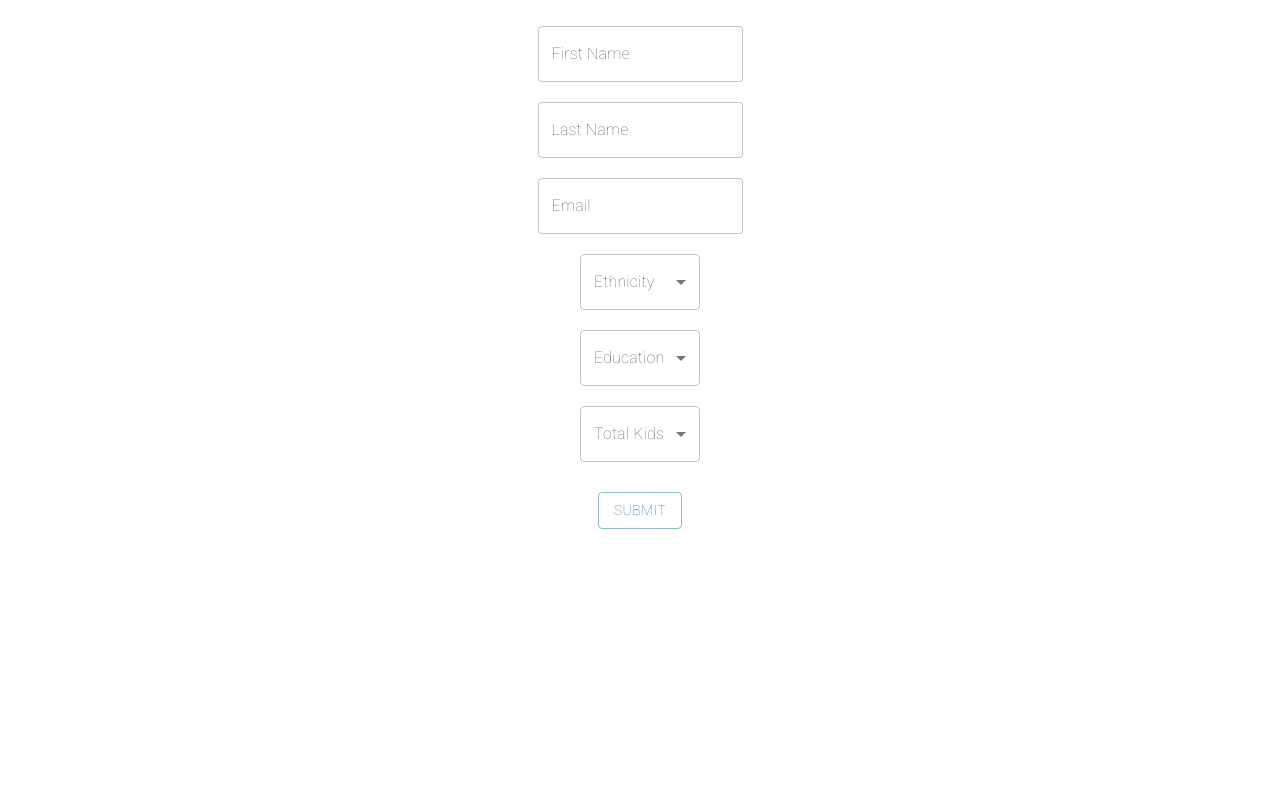
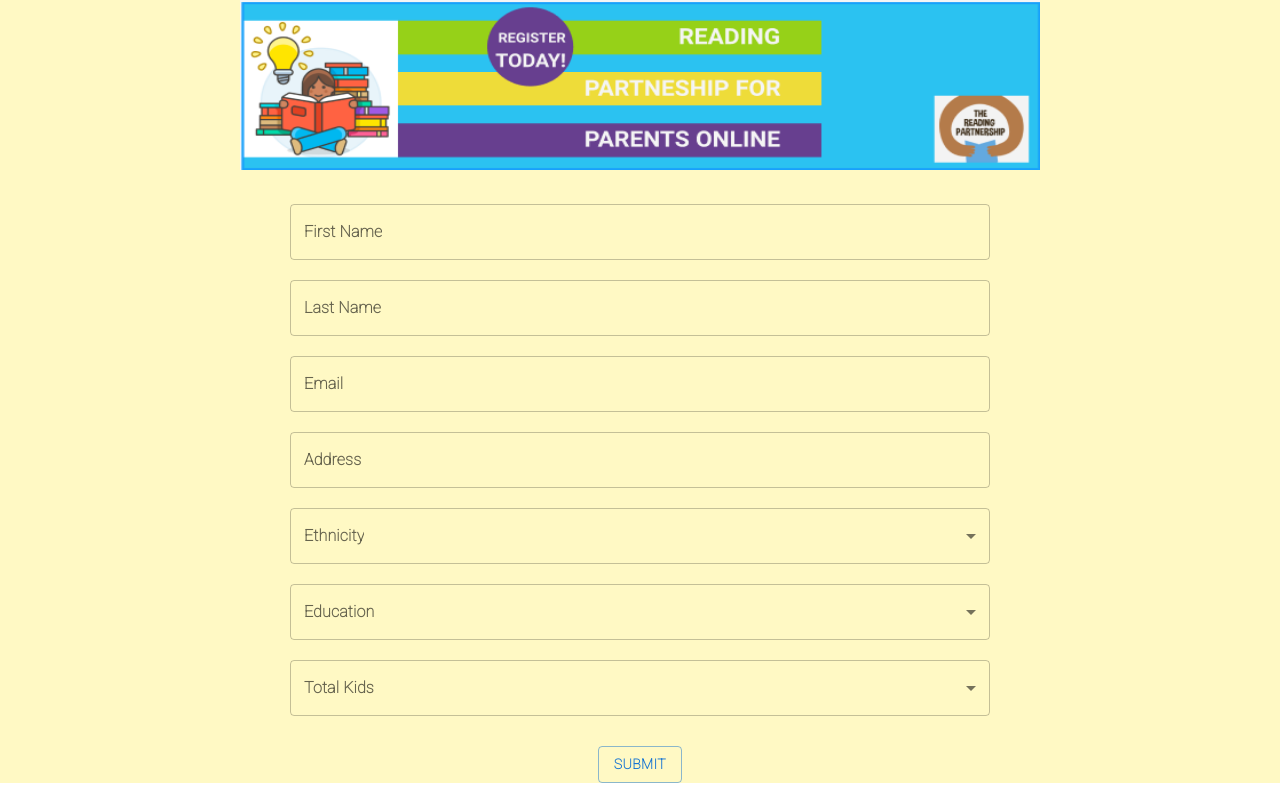
Before and after one commit to hieetesh/trp-group4-frontend, a React (Create React App) app: page /application in a window 1280 px wide. Built offline with nearby package versions, Linux system fonts and the light colour scheme.

Commit message:
updated application page

```diff
--- a/src/components/application.jsx
+++ b/src/components/application.jsx
@@ -7,26 +7,39 @@
 import MenuItem from '@mui/material/MenuItem';
 import FormControl from '@mui/material/FormControl';
 import Select from '@mui/material/Select';
+import { lightBlue, yellow } from '@mui/material/colors';
+import { ClassNames } from '@emotion/react';
+
 
 const container = {
     width:"100%",
     height:"auto",
-    // border: "2px solid black",
+    //border: "2px solid black",
     padding: "1rem",
     textAlign: "center",
+    backgroundColor: "yellow",
 };
 
 const field = {
     // display: "block",
-    textAlign: "center",
+    textAlign: "left",
     margin: "10px auto",
+    width: 700
+
 }
 
 const button = {
     display: "block",
     textAlign: "center",
     margin: "20px auto",
+    fontWeight: 'bold'
 }
+
+const style1={
+    marginLeft: 220,
+    marginRight: 220
+};
+
 
 
 
@@ -39,13 +52,20 @@
     };
 
     return (
-        <div style={container}>
+        <div style={{backgroundColor: '#fff9c4', width:"100%", height:"auto",// border: "2px solid black",padding: "1rem",
+        textAlign: "center"}}>
+            <img style={style1} src='images/banner.png' width="800" height="170"></img>
             <form>
+                <br/>
                 <TextField
                     style={field}
                     id="outlined-helperText"
                     label="First Name"
                     defaultValue=""
+                    InputLabelProps ={{
+                       style: { fontWeight: 'bold'}
+
+                    }}
                     // helperText="Some important text"
                 />
                 <br/>
@@ -54,6 +74,9 @@
                     id="outlined-helperText"
                     label="Last Name"
                     defaultValue=""
+                    InputLabelProps ={{
+                        style: { fontWeight: 'bold'}
+                     }}
                     // helperText="Some important text"
                 />
                 <br/>
@@ -63,12 +86,27 @@
                     id="outlined-helperText"
                     label="Email"
                     defaultValue=""
+                    InputLabelProps ={{
+                        style: { fontWeight: 'bold'}
+                     }}
+                    // helperText="Some important text"
+                />
+                <br/>
+
+                <TextField
+                    style={field}
+                    id="outlined-helperText"
+                    label="Address"
+                    defaultValue=""
+                    InputLabelProps ={{
+                        style: { fontWeight: 'bold'}
+                     }}
                     // helperText="Some important text"
                 />
                 <br/>
 
                 <FormControl style={field} sx={{ m: 1, minWidth: 120 }}>
-                    <InputLabel id="demo-simple-select-helper-label">Ethnicity</InputLabel>
+                    <InputLabel style={{fontWeight: 'bold'}} id="demo-simple-select-helper-label">Ethnicity</InputLabel>
                     <Select
                     labelId="demo-simple-select-helper-label"
                     id="demo-simple-select-helper"
@@ -88,12 +126,15 @@
                 <br/>
 
                 <FormControl style={field} sx={{ m: 1, minWidth: 120 }}>
-                    <InputLabel id="demo-simple-select-helper-label">Education</InputLabel>
+                    <InputLabel style={{fontWeight: 'bold'}} id="demo-simple-select-helper-label">Education</InputLabel>
                     <Select
                     labelId="demo-simple-select-helper-label"
                     id="demo-simple-select-helper"
                     value={age}
                     label="Education"
+                    InputLabelProps ={{
+                        style: { fontWeight: 'bold'}
+                     }}
                     onChange={handleChange}
                     >
                     <MenuItem value="">
@@ -108,12 +149,13 @@
                 <br/>
 
                 <FormControl style={field} sx={{ m: 1, minWidth: 120 }}>
-                    <InputLabel id="demo-simple-select-helper-label">Total Kids</InputLabel>
+                    <InputLabel id="demo-simple-select-helper-label" style={{fontWeight: 'bold'}} >Total Kids</InputLabel>
                     <Select
                     labelId="demo-simple-select-helper-label"
                     id="demo-simple-select-helper"
                     value={age}
                     label="Total Kids"
+
                     onChange={handleChange}
                     >
                     <MenuItem value="">
--- a/src/components/login.jsx
+++ b/src/components/login.jsx
@@ -1,5 +1,4 @@
 import React from 'react';
-import { Form } from "react-bootstrap";
 
 function login(props) {
     const style1={
```
Also changed, not shown: public/banner.PNG (deleted), public/images/banner.PNG (added).
